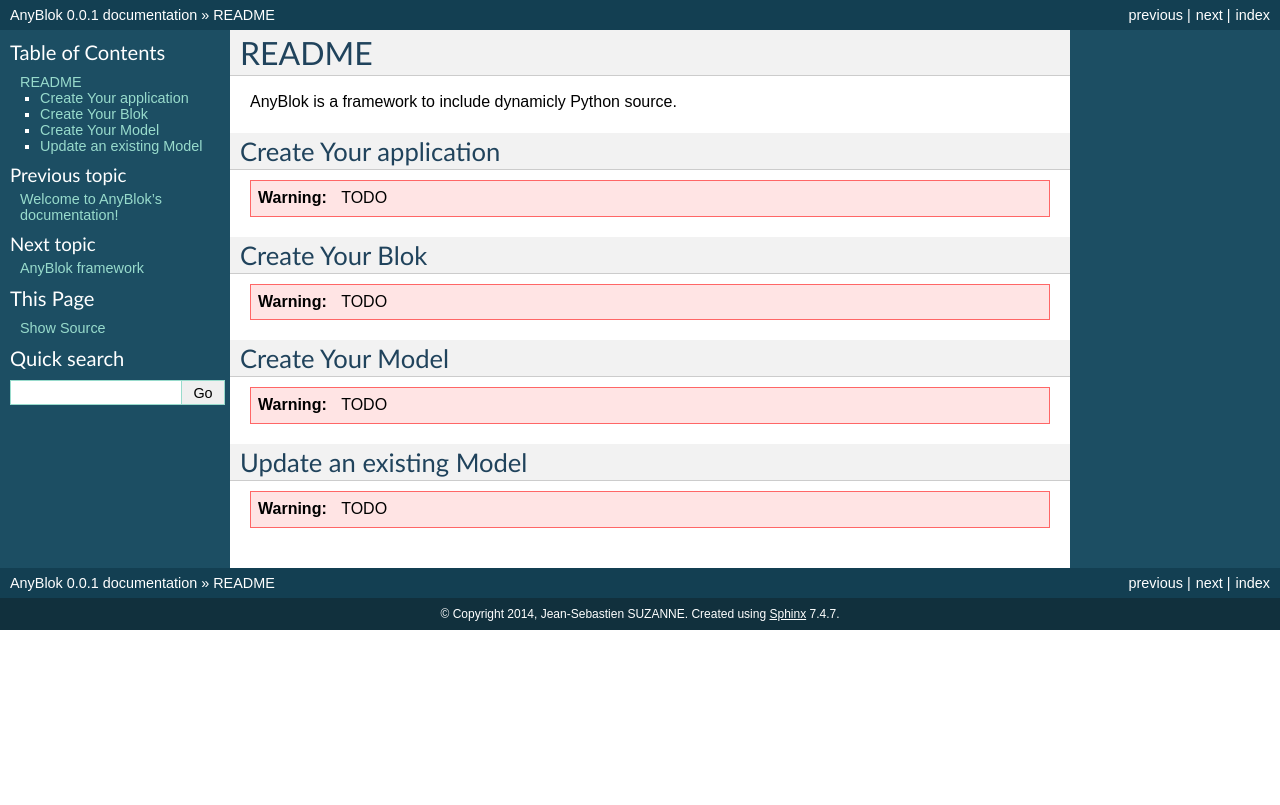
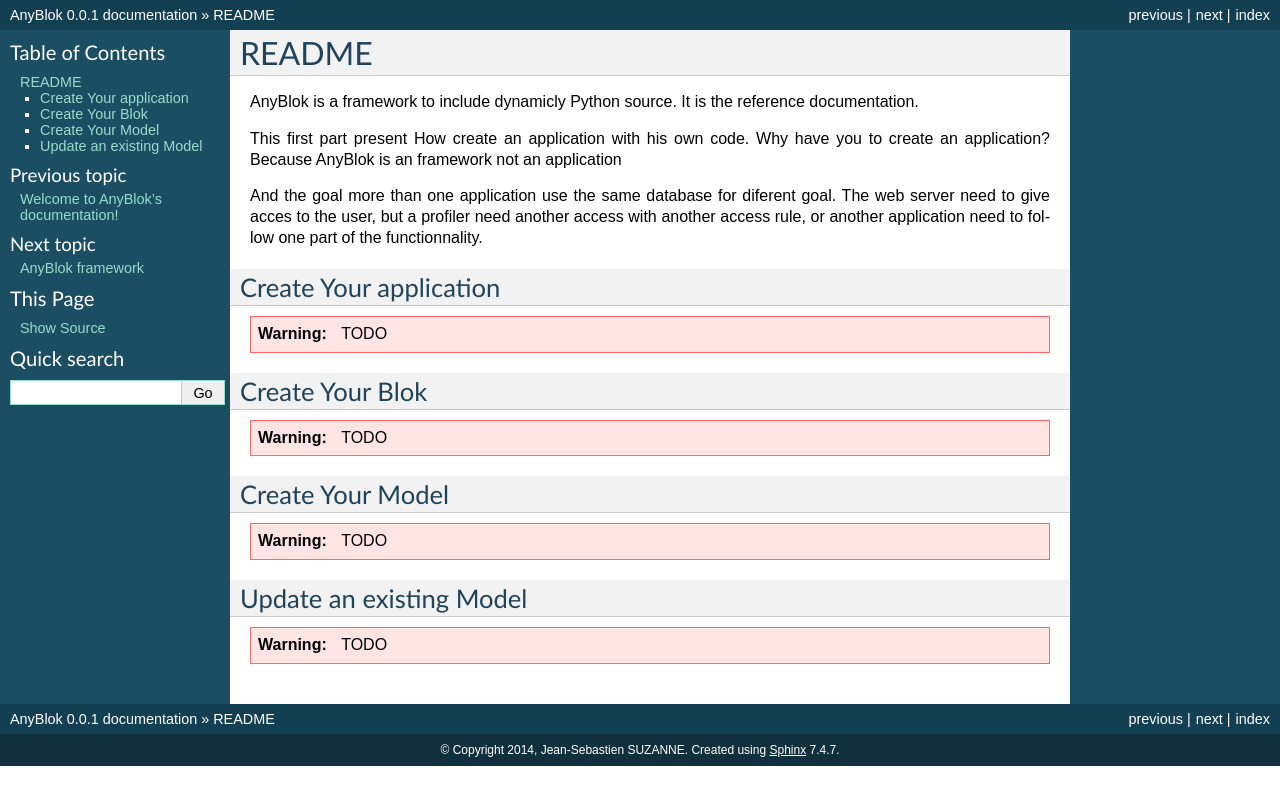
Before and after one commit to AnyBlok/AnyBlok, a Sphinx documentation site: the page built from doc/README.rst, in a window 1280 px wide. Shown: the top 805 px of the page. Built offline with Sphinx 7.4.7, drawn with Linux system fonts in a browser that asks for light colours.

Commit message:
Update README

```diff
--- a/doc/README.rst
+++ b/doc/README.rst
@@ -1,7 +1,16 @@
 README
 ======
 
-AnyBlok is a framework to include dynamicly Python source.
+AnyBlok is a framework to include dynamicly Python source. It is the reference
+documentation.
+
+This first part present How create an application with his own code. Why have
+you to create an application? Because AnyBlok is an framework not an application
+
+And the goal more than one application use the same database for diferent goal.
+The web server need to give acces to the user, but a profiler need another
+access with another access rule, or another application need to follow one part
+of the functionnality.
 
 Create Your application
 -----------------------
```
